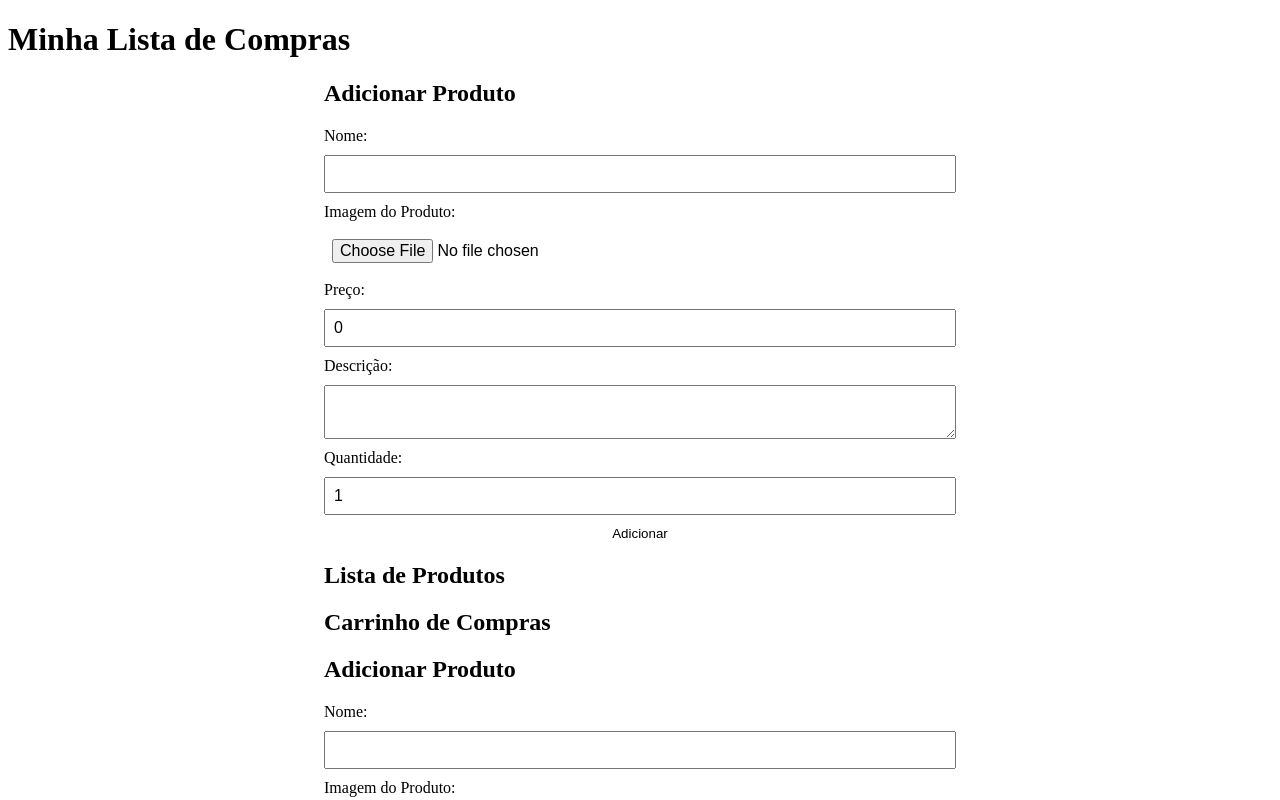
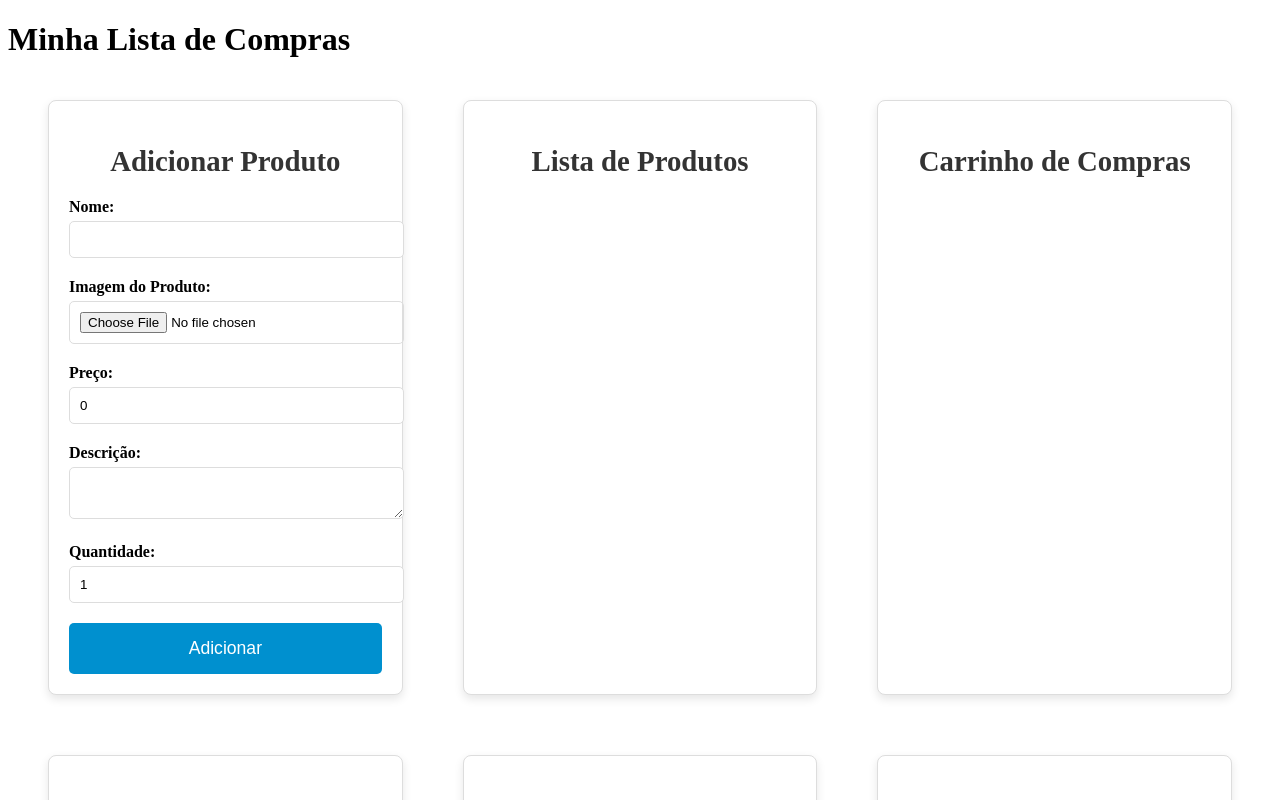
Before and after one commit to WillianDias1/Lista_de_Compras, an Angular app: page /mercado in a window 1280 px wide. Shown: the top 800 px of the page. Built offline with nearby package versions, Linux system fonts and the light colour scheme.

Commit message:
feat: estilização de tela

```diff
--- a/src/app/mercado/mercado.component.css
+++ b/src/app/mercado/mercado.component.css
@@ -1,57 +1,97 @@
 .container {
-  width: 50%;
-  margin: 0 auto;
+  display: flex;
+  justify-content: space-between;
+  margin: 20px; /* Margem geral da container */
 }
 
-.product-form {
+.market-layout {
   display: flex;
-  flex-direction: column;
-  gap: 10px;
+  flex-direction: row;
+  gap: 20px; /* Espaçamento entre as colunas */
 }
 
-.product-form input, .product-form textarea {
-  padding: 8px;
-  font-size: 1rem;
+.column {
+  flex: 1; /* Cada coluna ocupará o mesmo espaço */
+  padding: 20px;
+  border: 1px solid #ddd; /* Borda leve em torno das colunas */
+  border-radius: 8px; /* Cantos arredondados */
+  background-color: #fff; /* Fundo branco */
+  box-shadow: 0 4px 10px rgba(0, 0, 0, 0.1); /* Sombra leve */
+  margin: 20px; /* Aumenta a margem entre as colunas */
 }
 
-.product-list {
-  margin-top: 20px;
+h2 {
+  color: #333; /* Cor do título */
+  font-size: 1.8em; /* Aumentar o tamanho do título */
+  margin-bottom: 20px; /* Espaço abaixo do título */
+  text-align: center; /* Centraliza o título */
 }
 
-.product-item {
-  border: 1px solid #ccc;
-  padding: 10px;
-  margin-bottom: 10px;
+.product-item, .cart-item {
+  margin-bottom: 15px;
+  padding: 15px; /* Aumenta o padding interno */
+  border: 1px solid #f0f0f0; /* Borda leve para produtos */
+  border-radius: 5px; /* Cantos arredondados */
+  transition: transform 0.2s; /* Animação ao passar o mouse */
+  background-color: #f9f9f9; /* Cor de fundo dos produtos */
 }
 
-.product-item img {
-  display: block;
-  margin-bottom: 10px;
-}
-
-.purchased {
-  text-decoration: line-through;
-  color: #777;
+.product-item:hover, .cart-item:hover {
+  transform: scale(1.02); /* Efeito de zoom ao passar o mouse */
 }
 
 button {
-  background-color: transparent;
+  margin-top: 10px; /* Margem para botões */
+  padding: 15px 30px; /* Aumenta o padding para mais espaço */
   border: none;
+  border-radius: 5px;
+  background-color: #0090CF; /* Cor de fundo dos botões */
+  color: white; /* Cor do texto */
   cursor: pointer;
+  transition: background-color 0.3s, transform 0.2s; /* Transição de cor e escala ao passar o mouse */
+  display: block; /* Faz o botão ocupar a largura total disponível */
+  width: 100%; /* Define a largura total do botão */
+  font-size: 1.1em; /* Aumenta o tamanho da fonte do botão */
+  text-align: center; /* Centraliza o texto no botão */
 }
 
-button i {
-  font-size: 1.5em;
-  color: #0090CF; /* Cor do ícone de exclusão */
+button:hover {
+  background-color: #007bb5; /* Cor mais escura ao passar o mouse */
+  transform: scale(1.05); /* Efeito de zoom ao passar o mouse */
 }
 
-.cart-list, .product-list {
-  margin-top: 20px;
+.form-group {
+  margin-bottom: 20px; /* Espaçamento entre os grupos de formulário */
 }
 
-.cart-item, .product-item {
-  display: flex;
-  align-items: center;
-  justify-content: space-between;
-  margin-bottom: 10px;
+label {
+  font-weight: bold; /* Negrito para labels */
+  margin-bottom: 5px; /* Espaço abaixo das labels */
+  display: block; /* Cada label em uma linha */
 }
+
+input, textarea {
+  width: 100%; /* Largura total para inputs e textarea */
+  padding: 10px; /* Padding interno */
+  border: 1px solid #ddd; /* Borda leve */
+  border-radius: 5px; /* Cantos arredondados */
+  transition: border-color 0.3s; /* Transição para mudança de cor */
+}
+
+input:focus, textarea:focus {
+  border-color: #0090CF; /* Cor da borda ao focar */
+  outline: none; /* Remove o contorno padrão */
+}
+
+.image-preview {
+  margin-top: 10px; /* Margem para a pré-visualização da imagem */
+  text-align: center; /* Centraliza a imagem */
+}
+
+.image-preview img {
+  width: 300px; /* Ajuste para um tamanho fixo */
+  height: auto; /* Mantém a proporção da imagem */
+  border: 1px solid #ddd; /* Borda leve na imagem */
+  border-radius: 5px; /* Cantos arredondados da imagem */
+  box-shadow: 0 2px 5px rgba(0, 0, 0, 0.1); /* Sombra leve na imagem */
+}
--- a/src/app/mercado/mercado.component.html
+++ b/src/app/mercado/mercado.component.html
@@ -1,29 +1,42 @@
-<div class="container">
+<div class="container market-layout">
+  <!-- Coluna Adicionar Produto -->
+  <div class="column add-product">
     <h2>Adicionar Produto</h2>
     <form (ngSubmit)="addItem()" class="product-form">
+      <div class="form-group">
         <label for="name">Nome:</label>
         <input id="name" type="text" [(ngModel)]="newItem.name" name="name" required />
+      </div>
 
+      <div class="form-group">
         <label for="imageFile">Imagem do Produto:</label>
         <input id="imageFile" type="file" (change)="onFileSelected($event)" name="imageFile" accept="image/*" required />
+        <div *ngIf="newItem.imagePreview" class="image-preview">
+          <img [src]="newItem.imagePreview" alt="Imagem do Produto" />
+        </div>
+      </div>
 
+      <div class="form-group">
         <label for="price">Preço:</label>
         <input id="price" type="number" [(ngModel)]="newItem.price" name="price" required />
+      </div>
 
+      <div class="form-group">
         <label for="description">Descrição:</label>
         <textarea id="description" [(ngModel)]="newItem.description" name="description" required></textarea>
+      </div>
 
+      <div class="form-group">
         <label for="quantity">Quantidade:</label>
         <input id="quantity" type="number" [(ngModel)]="newItem.quantity" name="quantity" min="1" required />
+      </div>
 
       <button type="submit">Adicionar</button>
     </form>
-
-  <div *ngIf="newItem.imagePreview">
-    <h4>Pré-visualização da Imagem:</h4>
-    <img [src]="newItem.imagePreview" alt="Imagem do Produto" width="100">
   </div>
 
+  <!-- Coluna Lista de Produtos -->
+  <div class="column product-list">
     <h2>Lista de Produtos</h2>
     <div class="product-list">
       <div *ngFor="let item of items" class="product-item">
@@ -38,14 +51,19 @@
         <button (click)="addToCart(item)">Adicionar ao Carrinho</button>
       </div>
     </div>
+  </div>
 
+  <!-- Coluna Carrinho de Compras -->
+  <div class="column cart">
     <h2>Carrinho de Compras</h2>
     <div class="cart-list">
       <div *ngFor="let cartItem of cartItems" class="cart-item">
         <h3>{{ cartItem.name }}</h3>
         <p>Preço: {{ cartItem.price | currency }}</p>
         <p>Quantidade: {{ cartItem.quantity }}</p>
-      <button (click)="removeFromCart(cartItem)">Excluir</button> <!-- Botão para excluir -->
+        <button (click)="removeFromCart(cartItem)">Excluir</button>
+        <button (click)="purchaseItems(cartItem)">Comprar</button>
       </div>
     </div>
   </div>
+</div>
--- a/src/app/mercado/mercado.component.ts
+++ b/src/app/mercado/mercado.component.ts
@@ -51,6 +51,21 @@ export class MercadoComponent {
       this.cartItems.push({ ...item });
     }
   }
+// Método para comprar item individualmente
+purchaseItems(cartItem: Item) {
+  if (!cartItem) {
+    alert('Selecione um item para comprar!');
+    return;
+  }
+
+  // Aqui você pode adicionar a lógica para processar o pagamento ou finalização da compra
+  // Por exemplo, você pode chamar um serviço que faz a requisição para o backend
+  alert(`Compra do item ${cartItem.name} realizada com sucesso!`);
+
+  // Remover o item do carrinho após a compra
+  this.removeFromCart(cartItem);
+}
+
 
   // Processar o arquivo de imagem e gerar a previsualização
   onFileSelected(event: any) {
```
Lines whose indentation alone changed are shown as unchanged.
